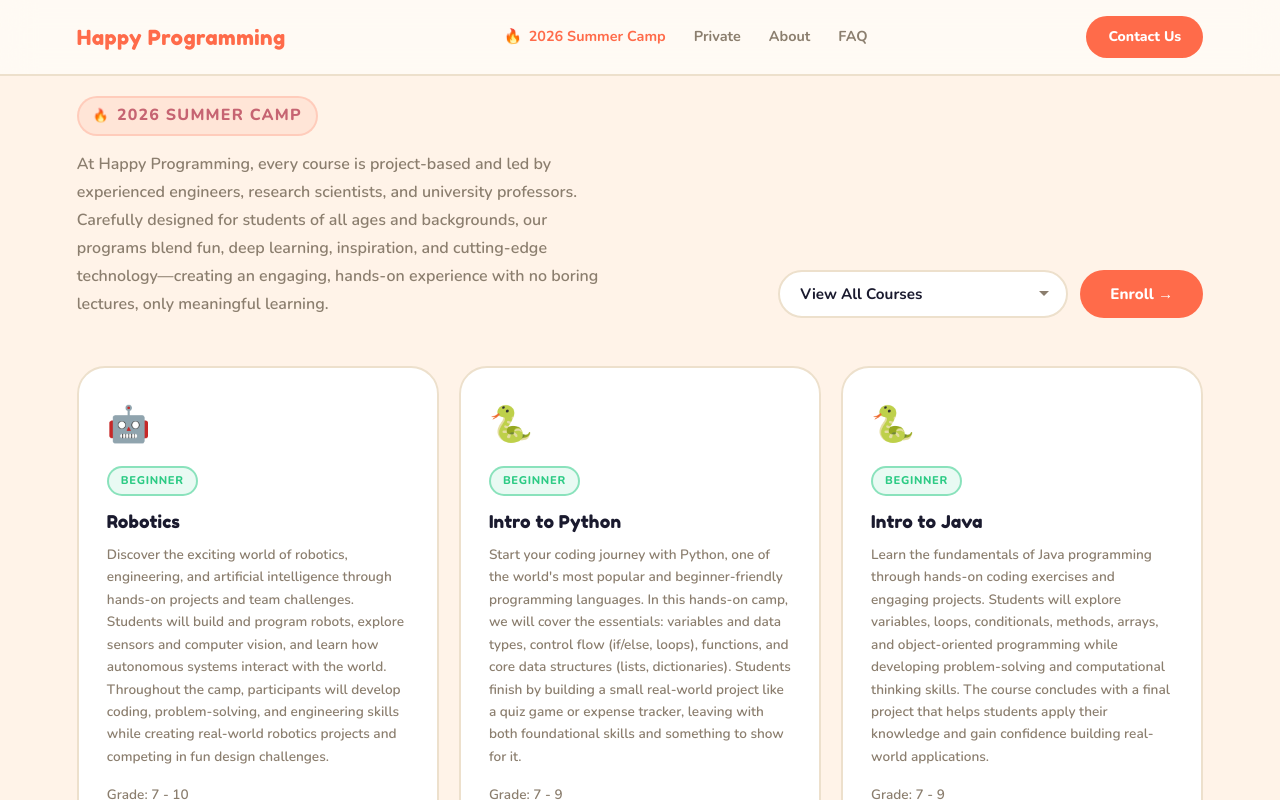
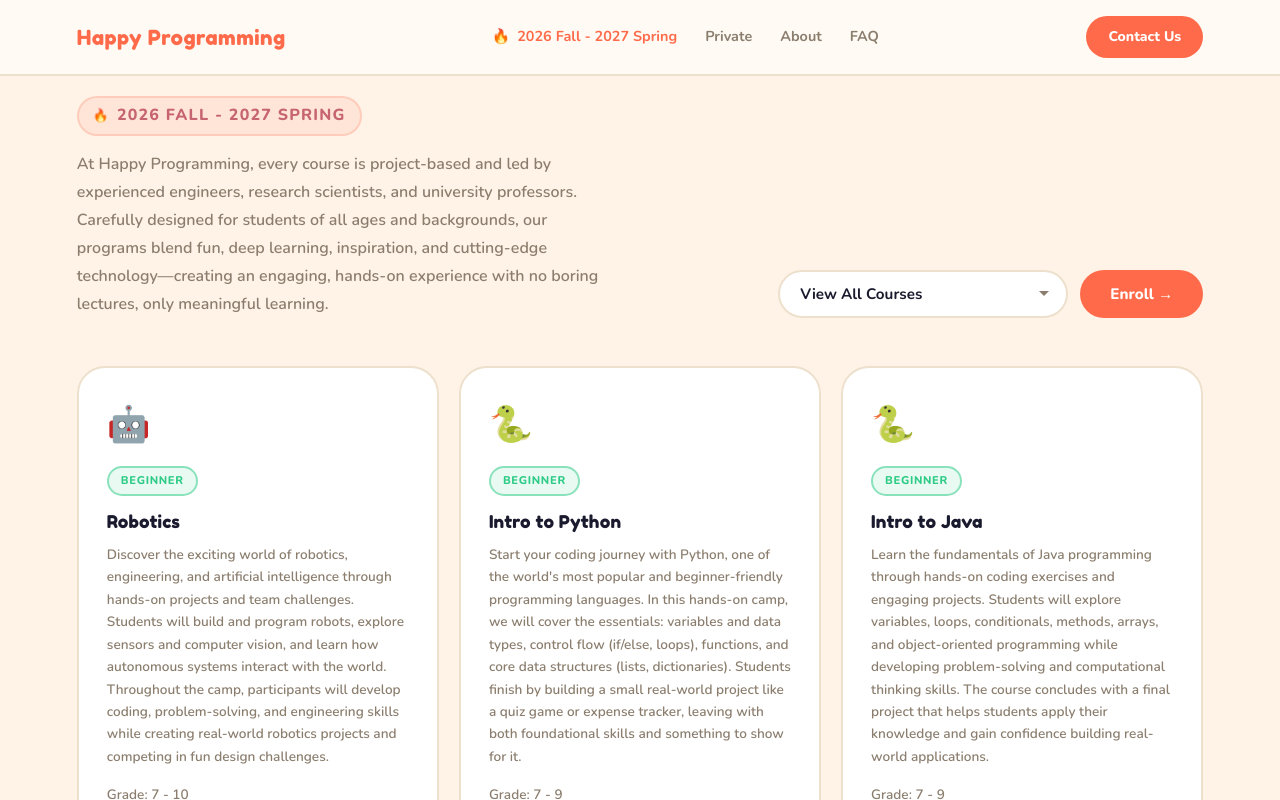
Before and after one commit to happy-programming-site/frontend, a React (Vite) app: page / in a window 1280 px wide. Shown: the top 800 px of the page. Built offline with nearby package versions, Linux system fonts and the light colour scheme.

Commit message:
add 2026 fall to 2027 spring.

```diff
--- a/src/components/Courses.jsx
+++ b/src/components/Courses.jsx
@@ -19,7 +19,9 @@ export default function Courses() {
         <div>
           <div className='section-label'>
             <span className={styles.fire}>🔥</span>
-            <span className={styles.summerLink}>2026 Summer Camp</span>{" "}
+            <span className={styles.summerLink}>
+              2026 Fall - 2027 Spring
+            </span>{" "}
           </div>
           <p className='section-sub'>
             At Happy Programming, every course is project-based and led by
--- a/src/components/Navbar.jsx
+++ b/src/components/Navbar.jsx
@@ -18,7 +18,7 @@ export default function Navbar() {
             style={{ display: "inline-flex", alignItems: "center", gap: "6px" }}
           >
             <span className={styles.fire}>🔥</span>
-            <span className={styles.summerLink}>2026 Summer Camp</span>
+            <span className={styles.summerLink}>2026 Fall - 2027 Spring</span>
           </a>
         </li>
         <li>
@@ -45,7 +45,7 @@ export default function Navbar() {
       {open && (
         <ul className={styles.mobileMenu} onClick={() => setOpen(false)}>
           <li>
-            <a href='#courses'>🔥 2026 Summer Camp</a>
+            <a href='#courses'>🔥 2026 Fall - 2027 Spring</a>
           </li>
           <li>
             <a href='#private'>Private</a>
```
